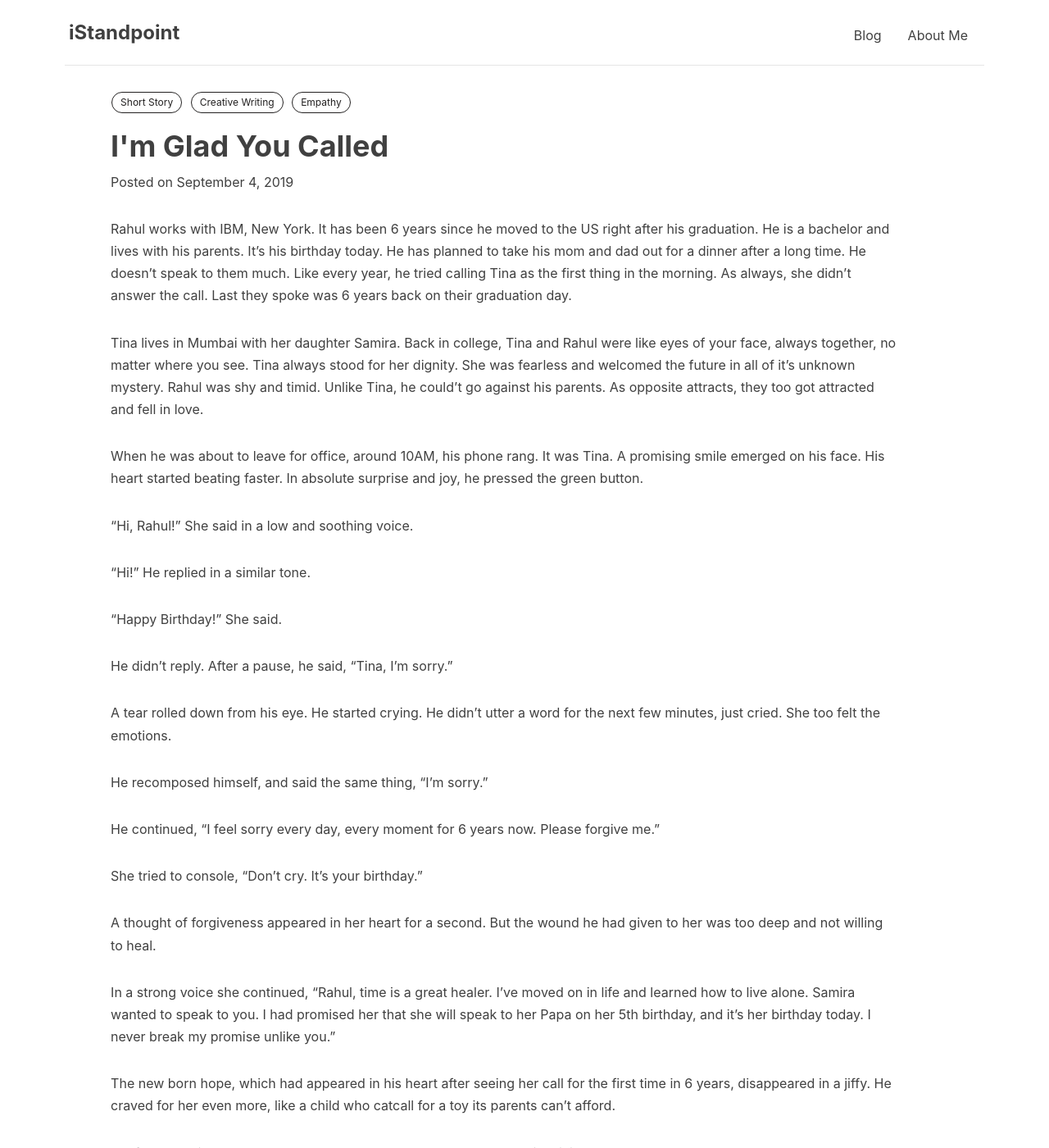
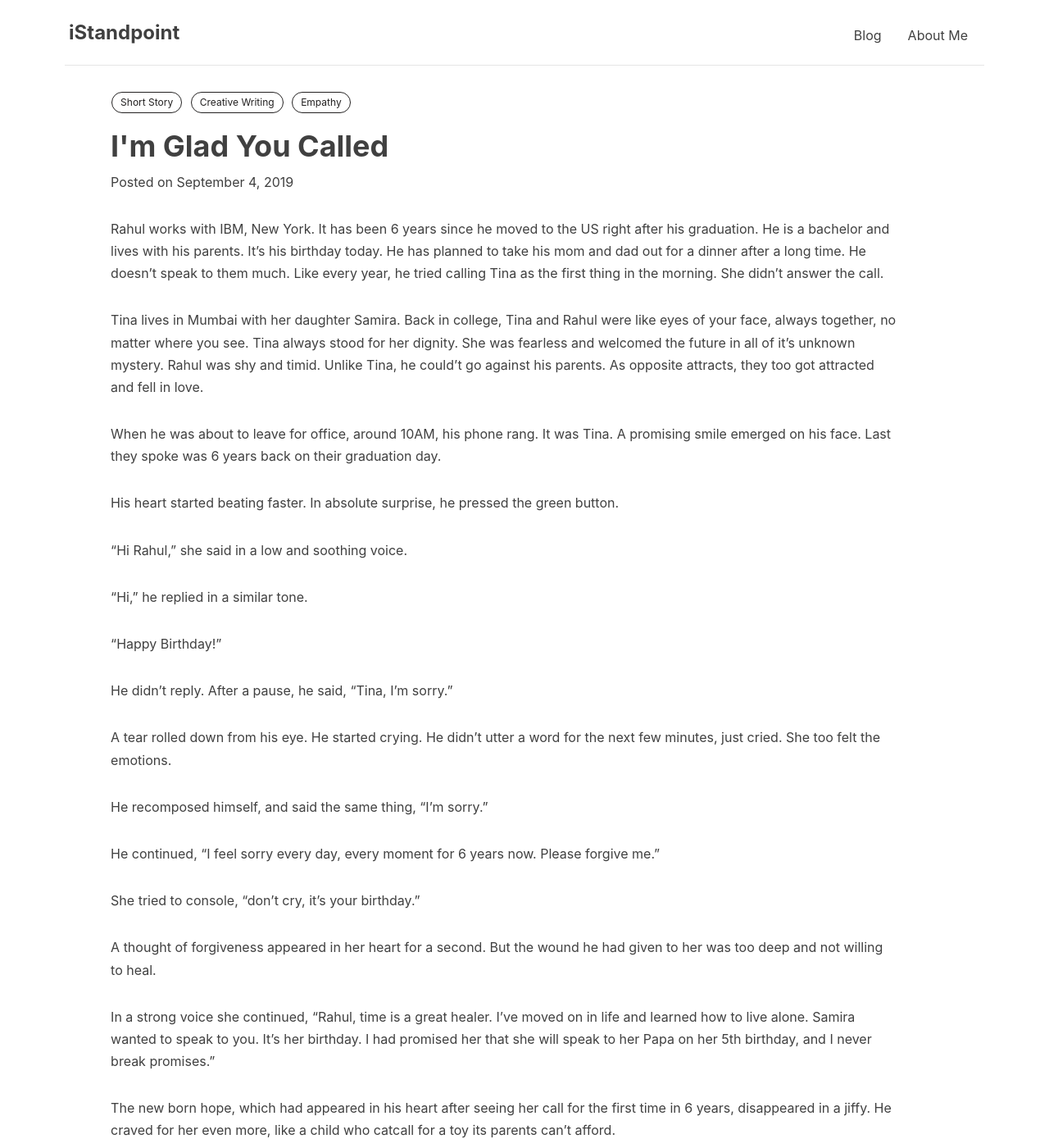
Before and after one commit to gargsaar/singlepage_website_ni, a Jekyll site: the page built from _posts/2019-09-04-i-am-glad-you-called.markdown, in a window 1280 px wide and 1400 px high. Shown: the whole window at 82% size. Built offline with Jekyll 4.4.1, drawn with Linux system fonts in a browser that asks for light colours; nearby versions of some CDN libraries; some of the changed text lies outside the part shown.

Commit message:
Update 2019-09-04-i-am-glad-you-called.markdown

```diff
--- a/_posts/2019-09-04-i-am-glad-you-called.markdown
+++ b/_posts/2019-09-04-i-am-glad-you-called.markdown
@@ -9,17 +9,19 @@ tags:
   - Creative Writing
   - Empathy
 ---
-Rahul works with IBM, New York. It has been 6 years since he moved to the US right after his graduation. He is a bachelor and lives with his parents. It's his birthday today. He has planned to take his mom and dad out for a dinner after a long time. He doesn't speak to them much. Like every year, he tried calling Tina as the first thing in the morning. As always, she didn't answer the call. Last they spoke was 6 years back on their graduation day.
+Rahul works with IBM, New York. It has been 6 years since he moved to the US right after his graduation. He is a bachelor and lives with his parents. It's his birthday today. He has planned to take his mom and dad out for a dinner after a long time. He doesn't speak to them much. Like every year, he tried calling Tina as the first thing in the morning. She didn't answer the call.
 
 Tina lives in Mumbai with her daughter Samira. Back in college, Tina and Rahul were like eyes of your face, always together, no matter where you see. Tina always stood for her dignity. She was fearless and welcomed the future in all of it’s unknown mystery. Rahul was shy and timid. Unlike Tina, he could’t go against his parents. As opposite attracts, they too got attracted and fell in love.
 
-When he was about to leave for office, around 10AM, his phone rang. It was Tina. A promising smile emerged on his face. His heart started beating faster. In absolute surprise and joy, he pressed the green button.
+When he was about to leave for office, around 10AM, his phone rang. It was Tina. A promising smile emerged on his face. Last they spoke was 6 years back on their graduation day.
 
-"Hi, Rahul!" She said in a low and soothing voice.
+His heart started beating faster. In absolute surprise, he pressed the green button.
 
-"Hi!" He replied in a similar tone.
+"Hi Rahul," she said in a low and soothing voice.
 
-"Happy Birthday!" She said.
+"Hi," he replied in a similar tone.
+
+"Happy Birthday!"
 
 He didn’t reply. After a pause, he said, "Tina, I'm sorry."
 
@@ -29,11 +31,11 @@ He recomposed himself, and said the same thing, "I'm sorry."
 
 He continued, "I feel sorry every day, every moment for 6 years now. Please forgive me."
 
-She tried to console, "Don’t cry. It's your birthday."
+She tried to console, "don’t cry, it's your birthday."
 
 A thought of forgiveness appeared in her heart for a second. But the wound he had given to her was too deep and not willing to heal.
 
-In a strong voice she continued, "Rahul, time is a great healer. I've moved on in life and learned how to live alone. Samira wanted to speak to you. I had promised her that she will speak to her Papa on her 5th birthday, and it's her birthday today. I never break my promise unlike you."
+In a strong voice she continued, "Rahul, time is a great healer. I've moved on in life and learned how to live alone. Samira wanted to speak to you. It's her birthday. I had promised her that she will speak to her Papa on her 5th birthday, and I never break promises."
 
 The new born hope, which had appeared in his heart after seeing her call for the first time in 6 years, disappeared in a jiffy. He craved for her even more, like a child who catcall for a toy its parents can't afford.
 
@@ -41,7 +43,7 @@ Ruefully he said, "I was helpless. Mom and dad were about to commit suicide. I h
 
 "It wasn’t just a mistake Rahul. You ruined my life." She replied angrily.
 
-She continued, "I was just 20 when you had pregnant me with your child. It wasn’t my baby alone, but only I suffered. I know you love me, but you love your parents more. You had made your decision, now it’s my turn. Sorry, I can't forgive you."
+She continued, "I was just 20 when you had pregnant me with your child. It wasn’t my baby alone, but only I suffered. I know you love me, however, you love your parents more. That was your decision, now it’s my turn. Sorry, I can't forgive you."
 
 He couldn’t say a word more.
 
```
Also changed, not shown: other parts of _posts/2019-09-04-i-am-glad-you-called.markdown (+3 -3 lines).
